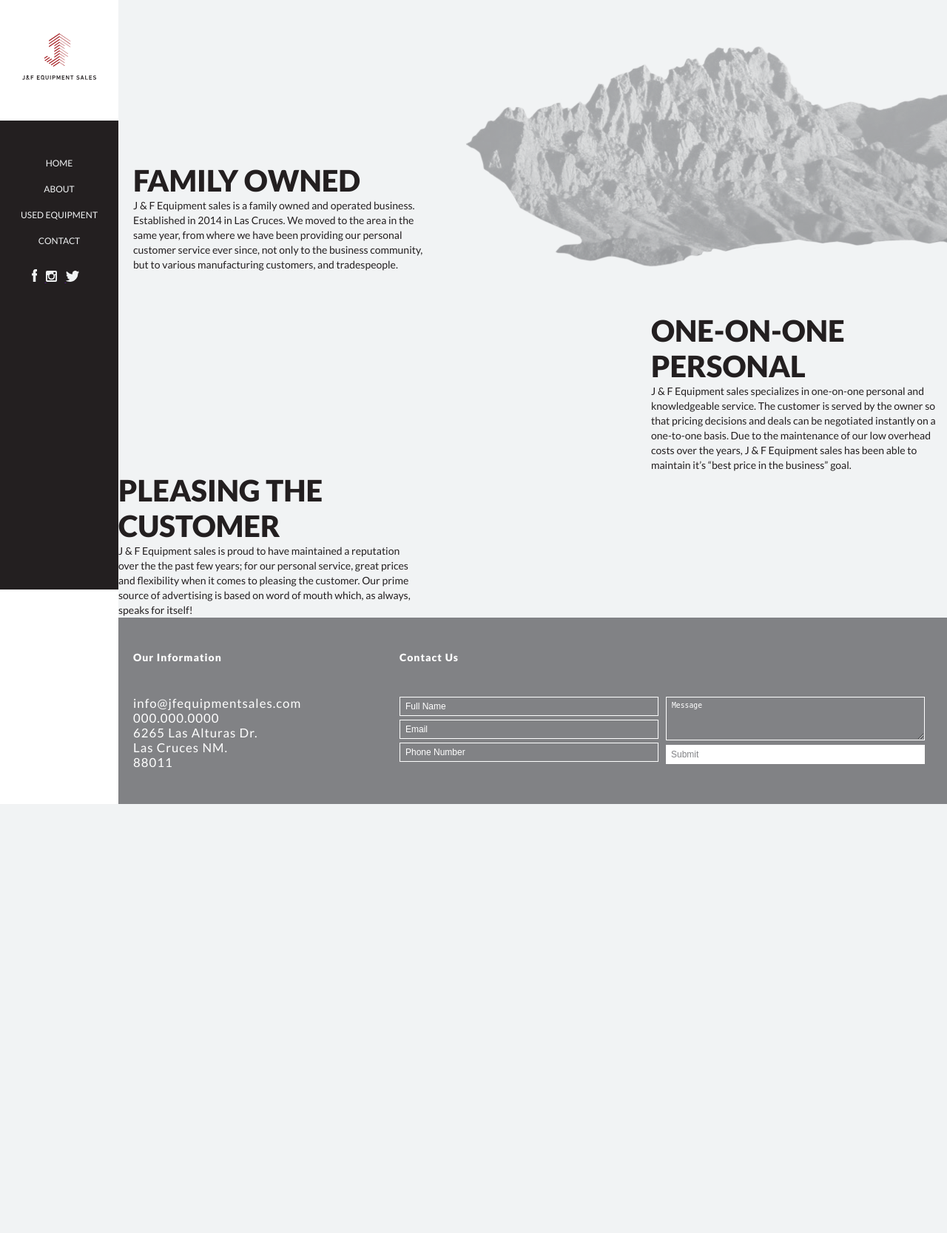
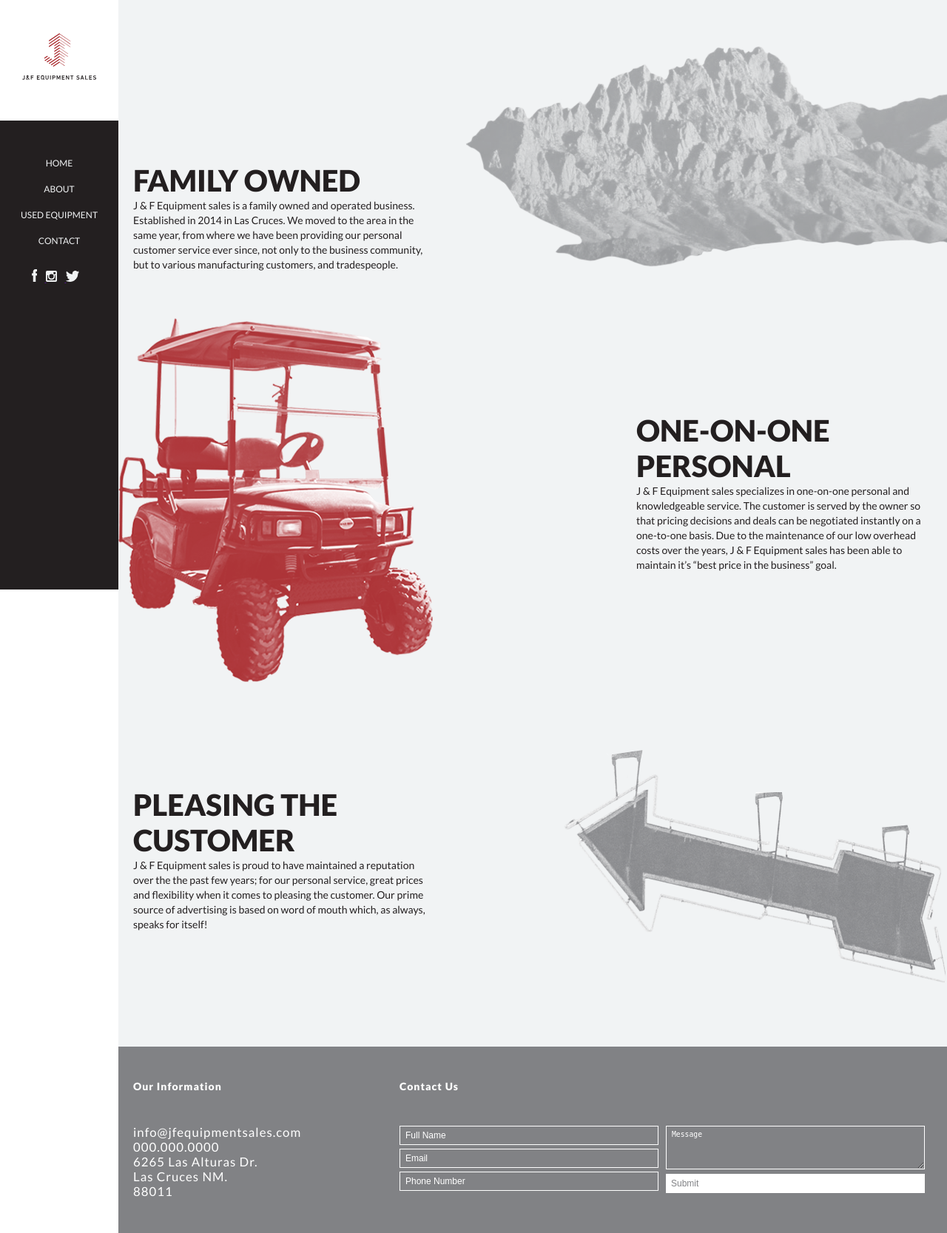
Before and after one commit to kellyannmcnamara01/jf-equipment, a PHP site: page /about.php in a window 1280 px wide. Shown: the whole page at 74% size. Before the commit the page ends 1087 px from the top, so only its background shows below. Run offline with PHP 8.4, Linux system fonts and the light colour scheme.

Commit message:
styling the about personal and customer sections

```diff
--- a/main.css
+++ b/main.css
@@ -285,6 +285,20 @@ footer p a:hover, footer p a:active, footer p a:focus {
     background-repeat: no-repeat;
     padding: 220px 20px 55px;
 }
+#personal {
+    background-image: url("opt-imgs/personal-bg.png");
+    background-size: auto;
+    background-position: left;
+    background-repeat: no-repeat;
+    padding: 135px 20px 155px;
+}
+#customer {
+    background-image: url("opt-imgs/customer-bg.png");
+    background-size: auto;
+    background-position: right;
+    background-repeat: no-repeat;
+    padding: 135px 20px 155px;
+}
 #family-owned h2, #personal h2, #customer h2 {
     color: #231f20;
     font-size: 4em;
```
Also changed, not shown: opt-imgs/customer-bg.png (added), opt-imgs/personal-bg.png, opt-imgs/personal-bg2.png (added).
